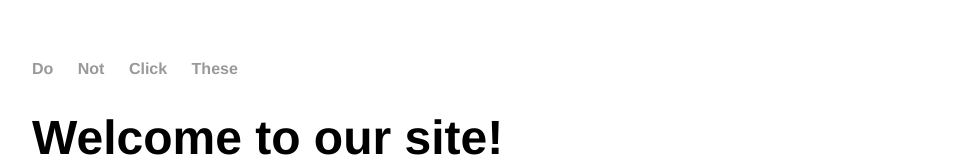
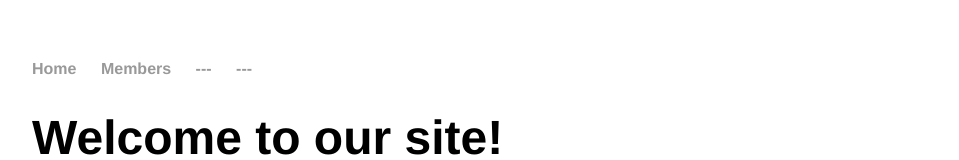
Before and after one commit to MtSpoProgrammingClub/MtSpoProgrammingClub.github.io, a plain HTML site: page index.html in a window 1280 px wide. Shown: the top 160 px of the page, without its empty margins (160-1119 px from the left). Drawn offline with Linux system fonts and the light colour scheme.

Commit message:
Update index.html

```diff
--- a/index.html
+++ b/index.html
@@ -8,10 +8,10 @@
 	<body>
 		<nav>
     		<ul>
-        		<li><a href="/">Do</a></li>
-	        	<li><a href="/about">Not</a></li>
-        		<li><a href="/cv">Click</a></li>
-        		<li><a href="/blog">These</a></li>
+        		<li><a href="/">Home</a></li>
+	        	<li><a href="/Members">Members</a></li>
+        		<li><a href="/">---</a></li>
+        		<li><a href="/">---</a></li>
     		</ul>
 		</nav>
 		<div class="container">
```
